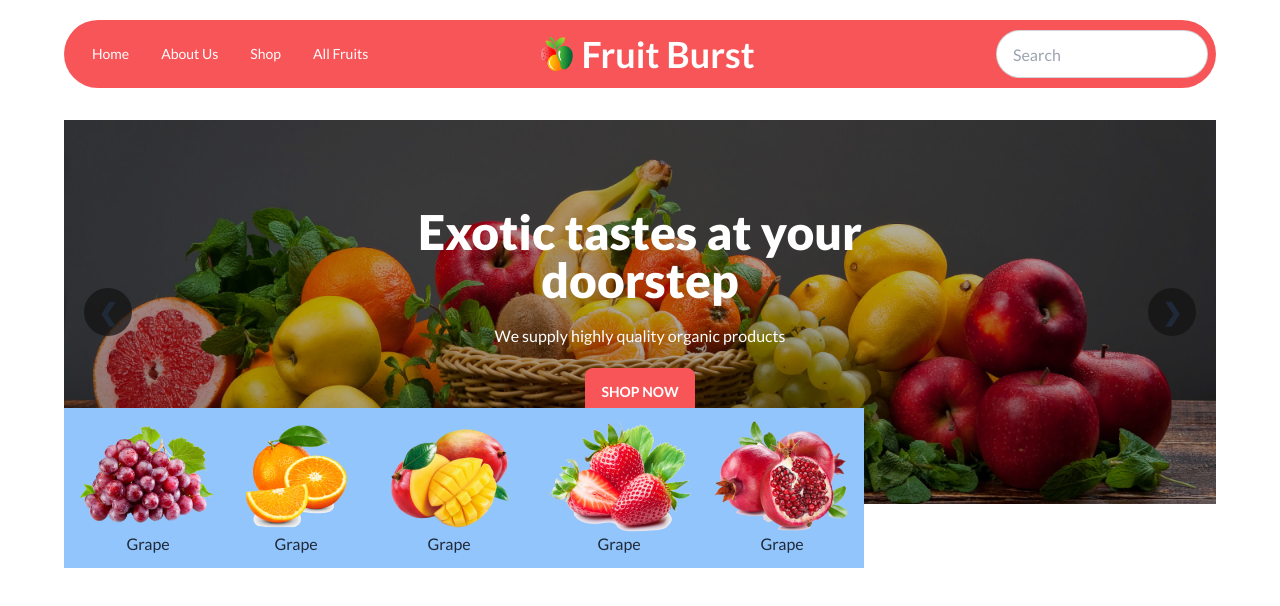
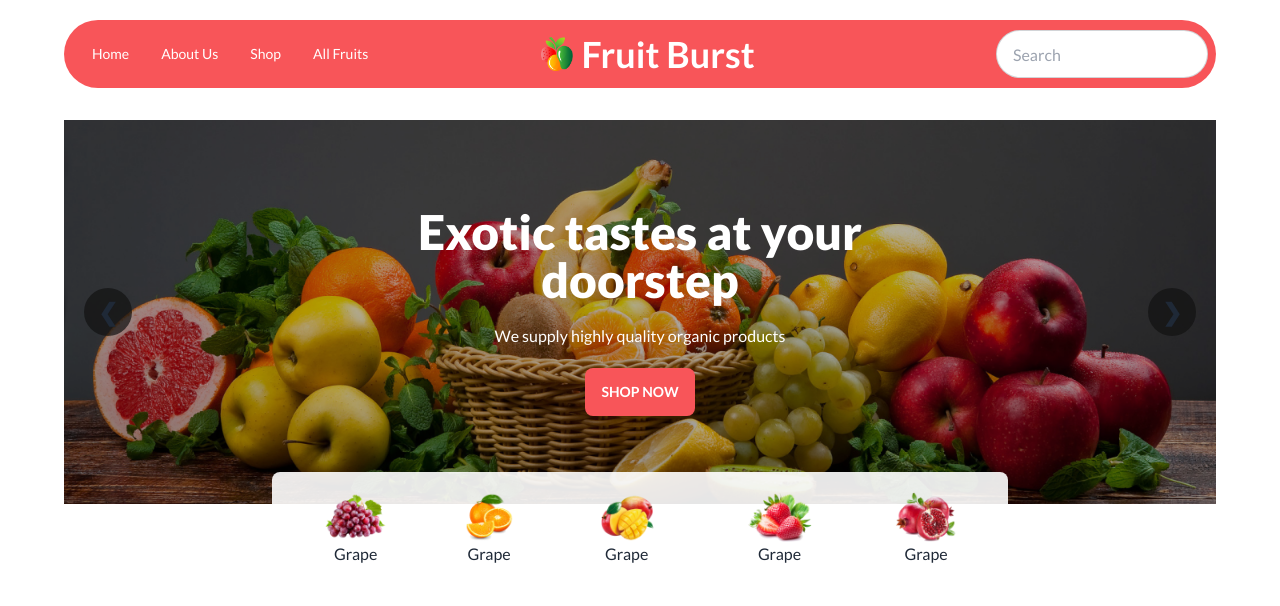
Before and after one commit to Hasan-Maruf1/Fruit-Burst, a plain HTML site: page index.html in a window 1280 px wide. Drawn offline with nearby package versions, Linux system fonts and the light colour scheme; grey boxes are pictures that could not be loaded.

Commit message:
fruit banner added

```diff
--- a/index.html
+++ b/index.html
@@ -99,7 +99,7 @@
         </section>
 
         <!-- Banner section -->
-        <section class="mx-10 md:mx-16 lg:mx-16 relative ">
+        <section class="mx-10 md:mx-16 lg:mx-16 relative  pb-64">
 
             <!-- Slider start -->
             <div class="carousel w-full lg:h-96 my-8">
@@ -119,9 +119,9 @@
                     </div>
                     <div class="absolute flex justify-between transform -translate-y-1/2 left-5 right-5 top-1/2">
                         <a href="#slide4"
-                            class="btn btn-circle text-2xl bg-opacity-70 hover:bg-opacity-100 hover:bg-[#121212]  bg-[#121212] border-none">❮</a>
+                            class="btn btn-circle text-2xl bg-opacity-70 hover:bg-opacity-100 hover:bg-p-color  bg-[#121212] border-none">❮</a>
                         <a href="#slide2"
-                            class="btn btn-circle text-2xl bg-opacity-70 hover:bg-opacity-100 hover:bg-[#121212]  bg-[#121212] border-none">❯</a>
+                            class="btn btn-circle text-2xl bg-opacity-70 hover:bg-opacity-100 hover:bg-p-color  bg-[#121212] border-none">❯</a>
                     </div>
                 </div>
                 <!-- slide-two -->
@@ -144,9 +144,9 @@
 
                     <div class="absolute flex justify-between transform -translate-y-1/2 left-5 right-5 top-1/2">
                         <a href="#slide1"
-                            class="btn btn-circle text-2xl bg-opacity-70 hover:bg-opacity-100 hover:bg-[#121212]  bg-[#121212] border-none">❮</a>
+                            class="btn btn-circle text-2xl bg-opacity-70 hover:bg-opacity-100 hover:bg-p-color  bg-[#121212] border-none">❮</a>
                         <a href="#slide3"
-                            class="btn btn-circle text-2xl bg-opacity-70 hover:bg-opacity-100 hover:bg-[#121212]  bg-[#121212] border-none">❯</a>
+                            class="btn btn-circle text-2xl bg-opacity-70 hover:bg-opacity-100 hover:bg-p-color  bg-[#121212] border-none">❯</a>
                     </div>
                 </div>
                 <!-- slide-three -->
@@ -168,9 +168,9 @@
 
                     <div class="absolute flex justify-between transform -translate-y-1/2 left-5 right-5 top-1/2">
                         <a href="#slide2"
-                            class="btn btn-circle text-2xl bg-opacity-70 hover:bg-opacity-100 hover:bg-[#121212]  bg-[#121212] border-none">❮</a>
+                            class="btn btn-circle text-2xl bg-opacity-70 hover:bg-opacity-100 hover:bg-p-color  bg-[#121212] border-none">❮</a>
                         <a href="#slide4"
-                            class="btn btn-circle text-2xl bg-opacity-70 hover:bg-opacity-100 hover:bg-[#121212]  bg-[#121212] border-none">❯</a>
+                            class="btn btn-circle text-2xl bg-opacity-70 hover:bg-opacity-100 hover:bg-p-color  bg-[#121212] border-none">❯</a>
                     </div>
                 </div>
                 <!-- slide-four -->
@@ -192,9 +192,9 @@
 
                     <div class="absolute flex justify-between transform -translate-y-1/2 left-5 right-5 top-1/2">
                         <a href="#slide3"
-                            class="btn btn-circle text-2xl bg-opacity-70 hover:bg-opacity-100 hover:bg-[#121212]  bg-[#121212] border-none">❮</a>
+                            class="btn btn-circle text-2xl bg-opacity-70 hover:bg-opacity-100 hover:bg-p-color  bg-[#121212] border-none">❮</a>
                         <a href="#slide1"
-                            class="btn btn-circle text-2xl bg-opacity-70 hover:bg-opacity-100 hover:bg-[#121212]  bg-[#121212] border-none">❯</a>
+                            class="btn btn-circle text-2xl bg-opacity-70 hover:bg-opacity-100 hover:bg-p-color  bg-[#121212] border-none">❯</a>
                     </div>
                 </div>
             </div>
@@ -202,35 +202,38 @@
             <!-- slider end -->
 
             <!-- Fruit banner part -->
-            <div class="flex justify-center items-center text-center font-medium text-base  bg-blue-300 gap-5 p-3 absolute top-80">
+            <div class=" hidden lg:flex absolute top-96 left-52 right-52 ">
+                <div class="flex justify-center items-center text-center font-medium text-base  bg-white bg-opacity-90 gap-5 p-5 rounded-lg ">
                     <!-- fruit-1 -->
-                <div class="  flex flex-col">
-                    <img src="images/fruit1.png" alt="">
+                    <div class="  flex flex-col items-center">
+                        <img class="w-1/2" src="images/fruit1.png" alt="">
                         <p>Grape</p>
                     </div>
                     <!-- fruit-2 -->
-                <div class="  flex flex-col">
-                    <img src="images/fruit2.png" alt="">
+                    <div class="  flex flex-col items-center">
+                        <img class="w-1/2" src="images/fruit2.png" alt="">
                         <p>Grape</p>
                     </div>
                     <!-- fruit-3 -->
-                <div class="  flex flex-col">
-                    <img src="images/fruit3.png" alt="">
+                    <div class="  flex flex-col items-center">
+                        <img class="w-1/2" src="images/fruit3.png" alt="">
                         <p>Grape</p>
                     </div>
                     <!-- fruit-4 -->
-                <div class="  flex flex-col">
-                    <img src="images/fruit4.png" alt="">
+                    <div class="  flex flex-col items-center">
+                        <img class="w-1/2" src="images/fruit4.png" alt="">
                         <p>Grape</p>
                     </div>
                     <!-- fruit-5 -->
-                <div class="  flex flex-col">
-                    <img src="images/fruit5.png" alt="">
+                    <div class="  flex flex-col items-center">
+                        <img class="w-1/2" src="images/fruit5.png" alt="">
                         <p>Grape</p>
                     </div>
 
 
                 </div>
+            </div>
+
 
 
 
```
Lines whose indentation alone changed are shown as unchanged.
